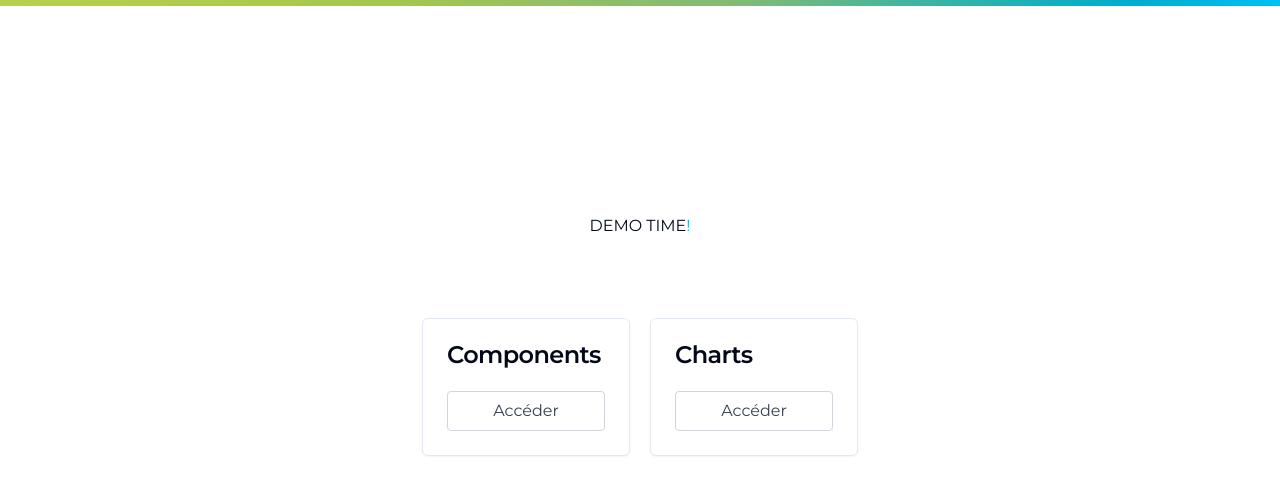
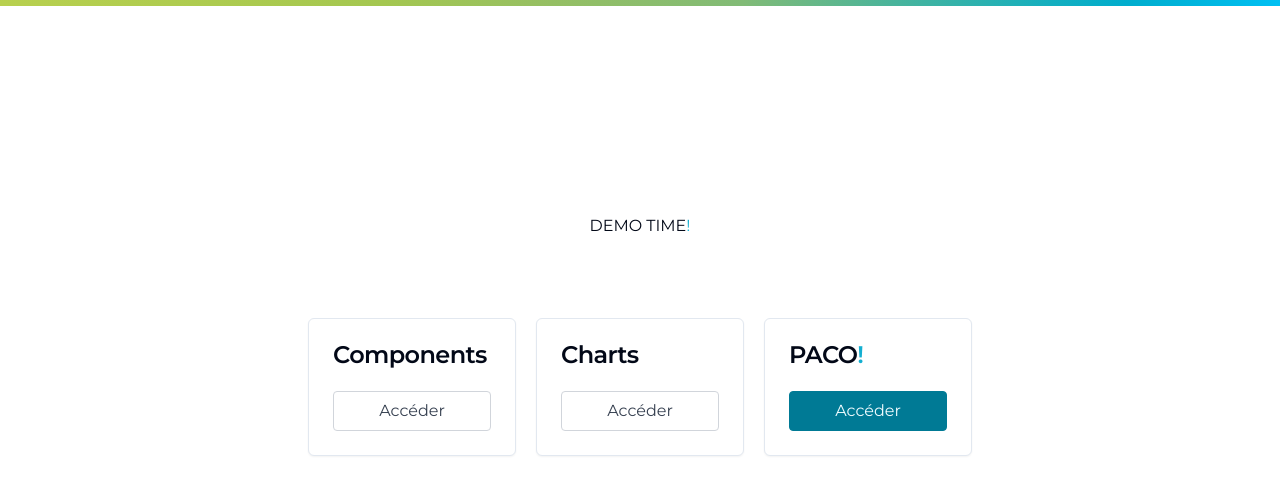
Before and after one commit to NatUp-dev/PACO, a Next.js app in the folder natup.paco.client/: page /demo in a window 1280 px wide. Shown: the top 494 px of the page. Built offline with nearby package versions, Linux system fonts and the light colour scheme; what tailwindcss-debug-screens would draw is missing.

Commit message:
fix logo + add PACO in demo page

```diff
--- a/natup.paco.client/next.config.mjs
+++ b/natup.paco.client/next.config.mjs
@@ -3,8 +3,8 @@ const nextConfig = {
   webpack(nextConfig) {
     // Grab the existing rule that handles SVG imports
     const fileLoaderRule = nextConfig.module.rules.find((rule) =>
-      rule.test?.test?.('.svg'),
-    )
+      rule.test?.test?.(".svg")
+    );
 
     nextConfig.module.rules.push(
       // Reapply the existing rule, but only for svg imports ending in ?url
@@ -18,14 +18,22 @@ const nextConfig = {
         test: /\.svg$/i,
         issuer: fileLoaderRule.issuer,
         resourceQuery: { not: [...fileLoaderRule.resourceQuery.not, /url/] }, // exclude if *.svg?url
-        use: [{ loader: '@svgr/webpack', options: { icon: true, replaceAttrValues: { '#000': "currentColor" } } }]
-      },
-    )
+        use: [
+          {
+            loader: "@svgr/webpack",
+            options: {
+              icon: true,
+              replaceAttrValues: { "#000": "currentColor" },
+            },
+          },
+        ],
+      }
+    );
 
     // Modify the file loader rule to ignore *.svg, since we have it handled now.
-    fileLoaderRule.exclude = /\.svg$/i
+    fileLoaderRule.exclude = /\.svg$/i;
 
-    return nextConfig
+    return nextConfig;
   },
 
   // ...other config
--- a/natup.paco.client/src/app/demo/page.tsx
+++ b/natup.paco.client/src/app/demo/page.tsx
@@ -46,6 +46,25 @@ export default function Demo() {
             </div>
           </CardContent>
         </Card>
+        <Card className="w-52">
+          <CardHeader>
+            <CardTitle>
+              PACO<span className="text-blue-500">!</span>
+            </CardTitle>
+          </CardHeader>
+          <CardContent>
+            <div className="grid gap-6">
+              <div className="grid gap-3">
+                <Link
+                  className={cn(buttonVariants({ variant: "default" }))}
+                  href="/activites/suivi-de-collectes"
+                >
+                  Accéder
+                </Link>
+              </div>
+            </div>
+          </CardContent>
+        </Card>
       </div>
     </div>
   );
--- a/natup.paco.client/src/components/menu/sidebar.tsx
+++ b/natup.paco.client/src/components/menu/sidebar.tsx
@@ -2,8 +2,8 @@
 import { cn } from "@/lib/utils";
 import Image from "next/image";
 import { Fragment, useEffect, useState } from "react";
-import logo from "@/assets/logo.svg";
-import logomini from "@/assets/logo_mini.svg";
+import Logo from "@/assets/logo.svg";
+import LogoMini from "@/assets/logo_mini.svg";
 import { ChevronsRight, icons } from "lucide-react";
 import Help from "./help";
 import MenuItem from "./menu-item";
@@ -90,25 +90,19 @@ export function Sidebar() {
       <div className="relative h-full flex flex-col px-3 py-4 gap-2 shadow-md dark:shadow-zinc-800">
         <div className="flex flex-col items-center pt-0 px-2.5 pb-3 h-16">
           <Link href="/" className="h-14 flex justify-center">
-            <Image
-              priority
-              src={logo}
-              alt="logo natup"
-              height={36}
+            <Logo
               className={cn(
-                "absolute",
+                "absolute h-9 w-full",
                 sidebar.isOpen ? "opacity-100" : "opacity-0 hidden"
               )}
+              alt="logo natup"
             />
-            <Image
-              priority
-              src={logomini}
-              alt="logo natup"
-              height={36}
+            <LogoMini
               className={cn(
-                "absolute",
+                "absolute h-9 w-full",
                 sidebar.isOpen ? "opacity-0 hidden" : "opacity-100"
               )}
+              alt="logo natup"
             />
           </Link>
         </div>
```
